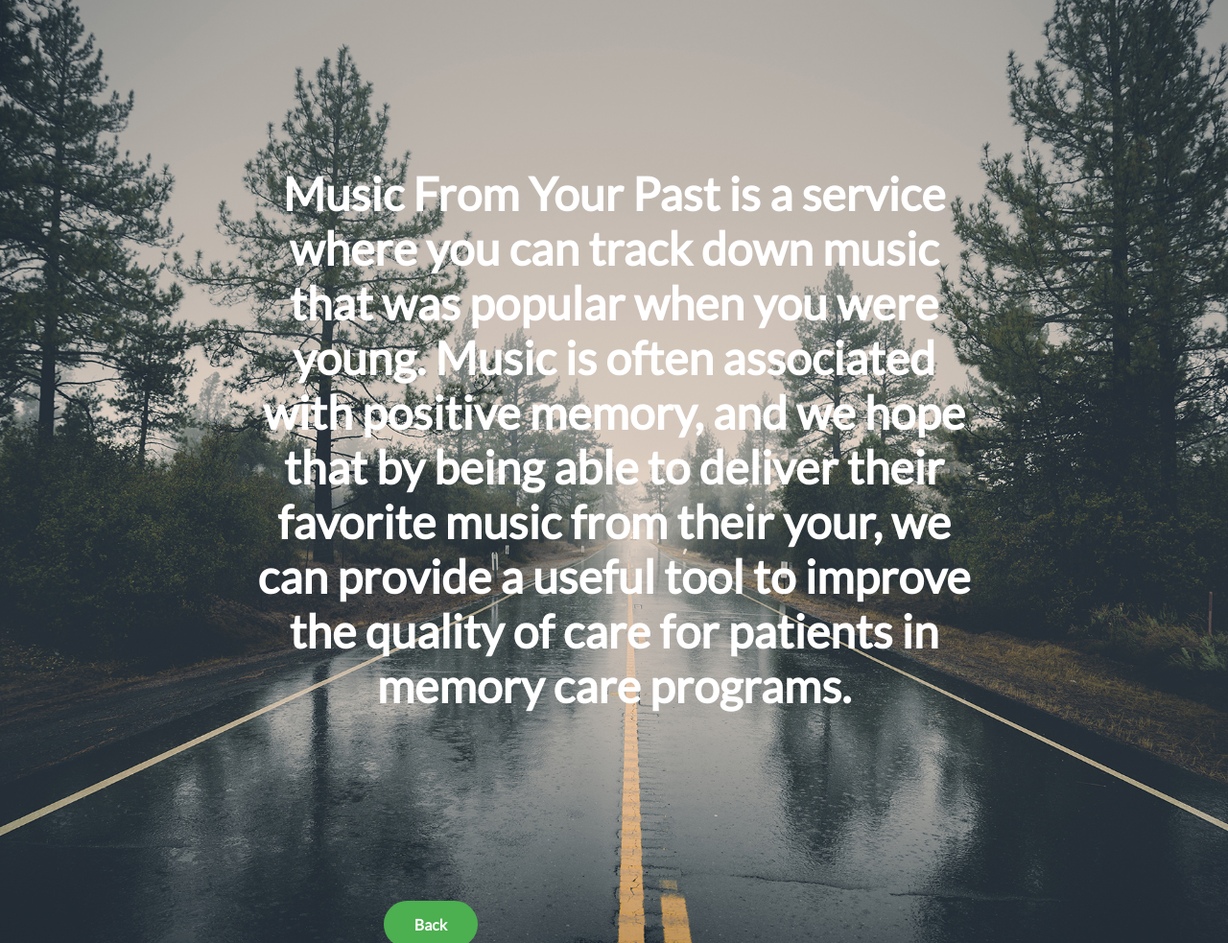
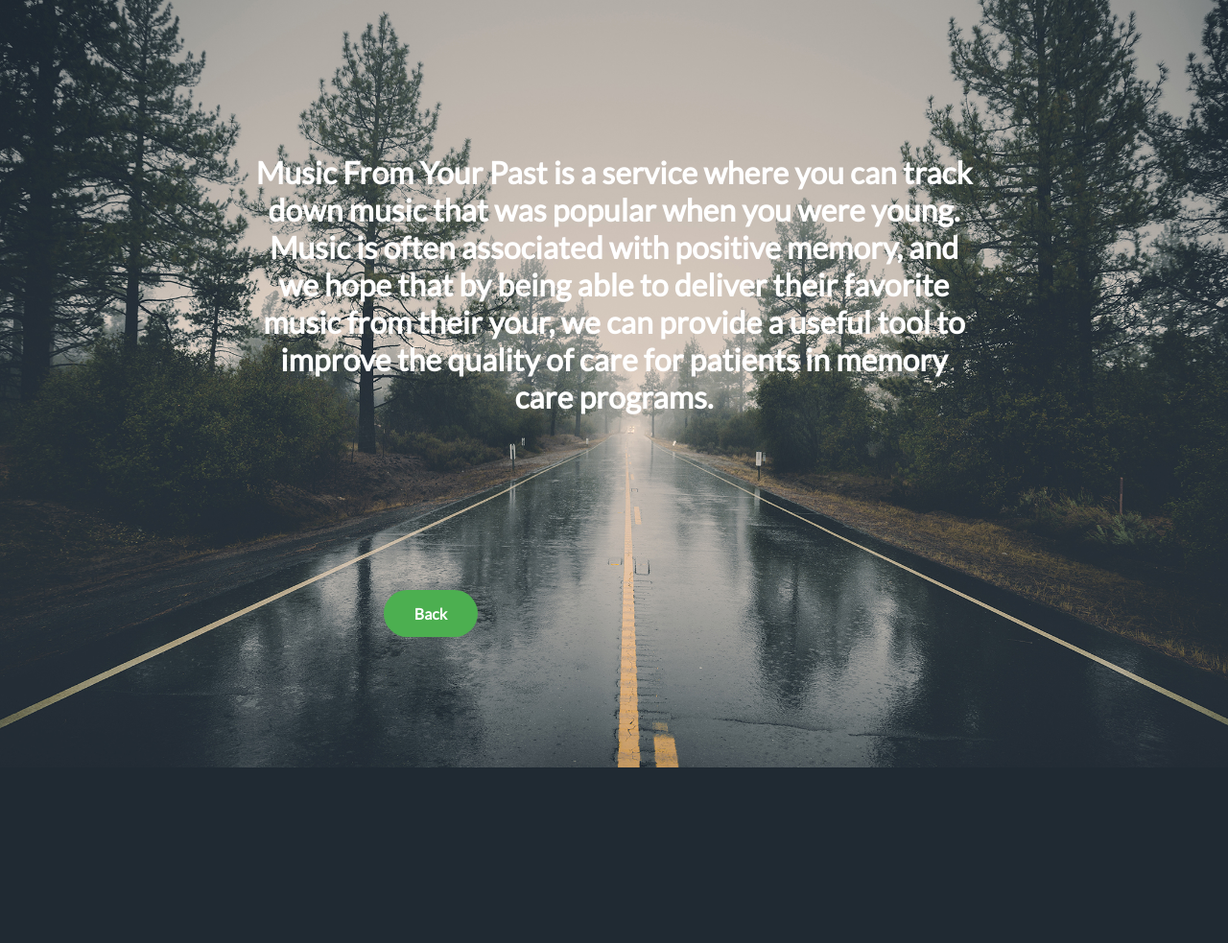
Before and after one commit to phqchau/music_therapy, a Django app: page /about/ in a window 1280 px wide. Shown: the top 983 px of the page at 96% size. After the commit the page ends 800 px from the top, so only its background shows below. Run offline with Django 3.2, Linux system fonts and the light colour scheme.

Commit message:
more css

```diff
--- a/musicTherapy/music/static/music/style.css
+++ b/musicTherapy/music/static/music/style.css
@@ -23,7 +23,7 @@ a {
 h2 {
     font-family: 'Lato', sans-serif;
     color: white;
-    font-size: 3em !important;
+    font-size: 2em !important;
 }
 
 h1 {
```
